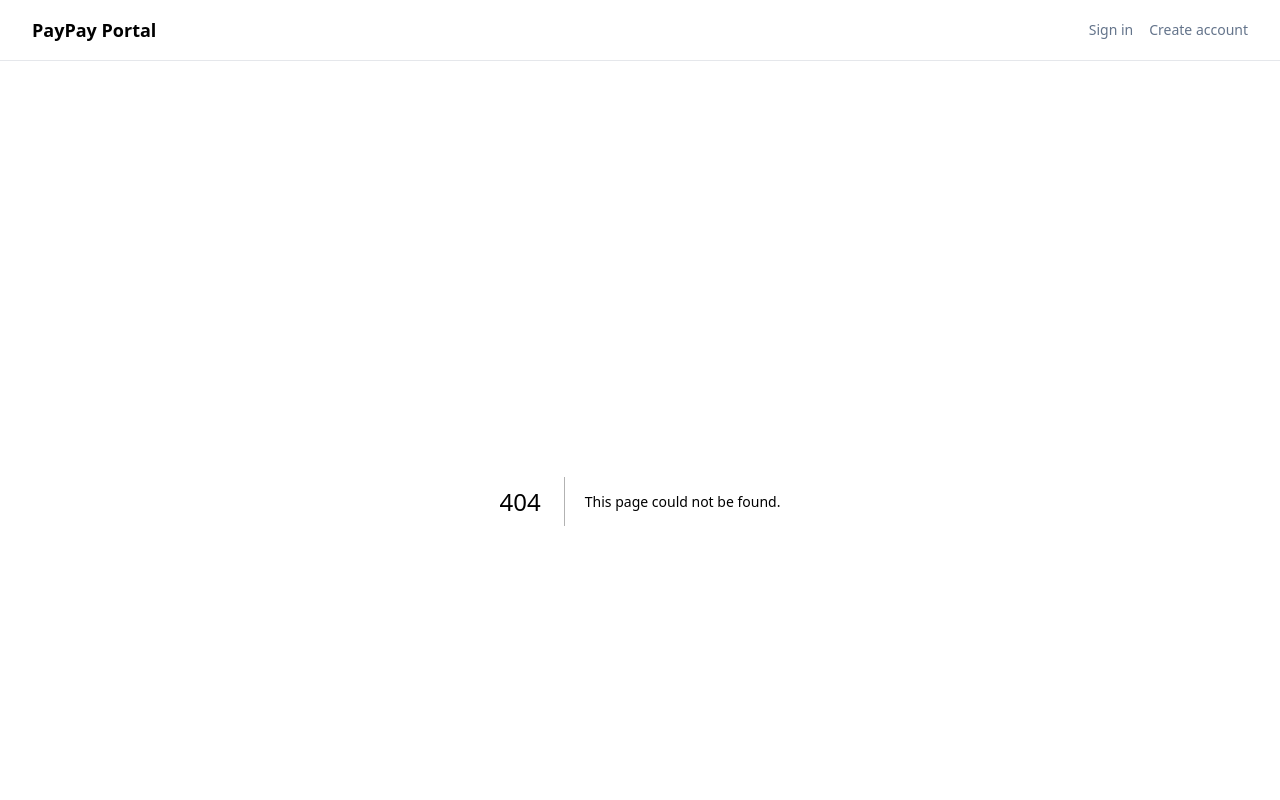
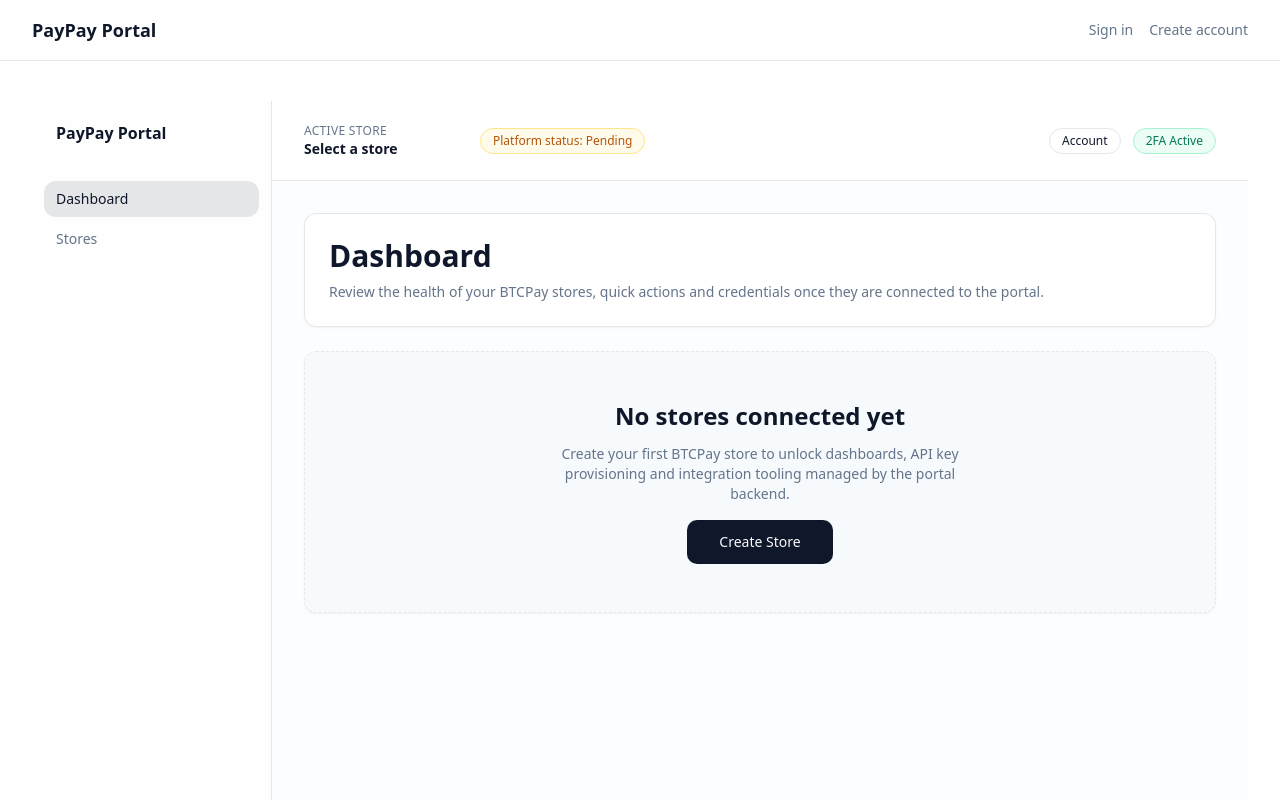
Before and after one commit to boog9/paypay, a Next.js app in the folder apps/frontend/: page /dashboard in a window 1280 px wide. Before the commit this address had no page. Shown: the top 800 px of the page. Built offline with nearby package versions, Linux system fonts and the light colour scheme; no server answers.

Commit message:
feat(frontend): scaffold dashboard shell

```diff
--- /dev/null
+++ b/apps/frontend/app/(app)/dashboard/page.tsx
@@ -0,0 +1,46 @@
+import type { Metadata } from "next";
+import Link from "next/link";
+import { Button } from "../../../components/ui/button";
+
+export const metadata: Metadata = {
+  title: "Dashboard"
+};
+
+export default async function DashboardPage() {
+  const stores: never[] = [];
+  const hasStores = stores.length > 0;
+
+  return (
+    <div className="flex flex-col gap-6">
+      <section className="rounded-xl border bg-card p-6 shadow-sm">
+        <header className="space-y-2">
+          <h1 className="text-3xl font-semibold text-foreground">Dashboard</h1>
+          <p className="text-sm text-muted-foreground">
+            Review the health of your BTCPay stores, quick actions and credentials once they are connected to the portal.
+          </p>
+        </header>
+      </section>
+
+      {hasStores ? (
+        <section className="grid gap-4 lg:grid-cols-2 xl:grid-cols-3">
+          <article className="rounded-xl border border-dashed bg-background/60 p-6 text-sm text-muted-foreground shadow-sm">
+            Dashboard widgets will appear here once store analytics is connected.
+          </article>
+        </section>
+      ) : (
+        <section className="flex flex-col items-center justify-center gap-4 rounded-xl border border-dashed bg-muted/40 p-12 text-center shadow-sm">
+          <div className="space-y-3">
+            <h2 className="text-2xl font-semibold text-foreground">No stores connected yet</h2>
+            <p className="mx-auto max-w-md text-sm text-muted-foreground">
+              Create your first BTCPay store to unlock dashboards, API key provisioning and integration tooling managed by the
+              portal backend.
+            </p>
+          </div>
+          <Button asChild size="lg">
+            <Link href="/tenants">Create Store</Link>
+          </Button>
+        </section>
+      )}
+    </div>
+  );
+}
--- /dev/null
+++ b/apps/frontend/app/(app)/layout.tsx
@@ -0,0 +1,6 @@
+import type { ReactNode } from "react";
+import { AppShell } from "../../components/shell/app-shell";
+
+export default function AppLayout({ children }: { children: ReactNode }) {
+  return <AppShell>{children}</AppShell>;
+}
--- /dev/null
+++ b/apps/frontend/components/shell/app-shell.tsx
@@ -0,0 +1,15 @@
+import type { ReactNode } from "react";
+import { ShellHeader } from "./header";
+import { ShellSidebar } from "./sidebar";
+
+export function AppShell({ children }: { children: ReactNode }) {
+  return (
+    <div className="grid min-h-screen w-full bg-muted/20 lg:grid-cols-[240px_1fr]">
+      <ShellSidebar />
+      <div className="flex flex-col">
+        <ShellHeader />
+        <main className="flex-1 overflow-y-auto p-6 lg:p-8">{children}</main>
+      </div>
+    </div>
+  );
+}
--- /dev/null
+++ b/apps/frontend/components/shell/header.tsx
@@ -0,0 +1,25 @@
+export function ShellHeader() {
+  return (
+    <header
+      role="banner"
+      aria-label="Dashboard header"
+      className="flex h-16 items-center justify-between border-b bg-background/80 px-6 backdrop-blur lg:h-20 lg:px-8"
+    >
+      <div className="flex items-center gap-4">
+        <div className="min-w-[160px]">
+          <p className="text-xs font-medium uppercase tracking-wide text-muted-foreground">Active store</p>
+          <p className="text-sm font-semibold text-foreground">Select a store</p>
+        </div>
+        <span className="rounded-full border border-amber-200 bg-amber-50 px-3 py-1 text-xs font-medium text-amber-700">
+          Platform status: Pending
+        </span>
+      </div>
+      <div className="flex items-center gap-3 text-xs font-medium text-muted-foreground">
+        <span className="rounded-full border bg-card px-3 py-1 text-foreground">Account</span>
+        <span className="rounded-full border border-emerald-200 bg-emerald-50 px-3 py-1 text-emerald-700">
+          2FA Active
+        </span>
+      </div>
+    </header>
+  );
+}
--- /dev/null
+++ b/apps/frontend/components/shell/sidebar-nav.tsx
@@ -0,0 +1,40 @@
+"use client";
+
+import Link from "next/link";
+import { usePathname } from "next/navigation";
+import { cn } from "../../lib/utils";
+
+type NavItem = {
+  label: string;
+  href: string;
+};
+
+type SidebarNavProps = {
+  items: readonly NavItem[];
+};
+
+export function SidebarNav({ items }: SidebarNavProps) {
+  const pathname = usePathname();
+
+  return (
+    <nav aria-label="Main navigation" className="flex flex-1 flex-col gap-1 px-3 py-4 text-sm">
+      {items.map((item) => {
+        const isActive = pathname === item.href;
+        return (
+          <Link
+            key={item.href}
+            href={item.href}
+            className={cn(
+              "rounded-lg px-3 py-2 text-left font-medium transition",
+              isActive
+                ? "bg-primary/10 text-primary"
+                : "text-muted-foreground hover:bg-muted/60 hover:text-foreground"
+            )}
+          >
+            {item.label}
+          </Link>
+        );
+      })}
+    </nav>
+  );
+}
--- /dev/null
+++ b/apps/frontend/components/shell/sidebar.tsx
@@ -0,0 +1,23 @@
+import Link from "next/link";
+import { SidebarNav } from "./sidebar-nav";
+
+const NAV_ITEMS = [
+  { label: "Dashboard", href: "/dashboard" },
+  { label: "Stores", href: "/tenants" }
+] as const;
+
+export function ShellSidebar() {
+  return (
+    <aside
+      className="flex flex-col border-b bg-card/70 lg:min-h-screen lg:border-b-0 lg:border-r"
+      aria-label="Sidebar"
+    >
+      <div className="flex h-16 items-center border-b px-6 text-base font-semibold text-foreground lg:border-b-0">
+        <Link href="/dashboard" className="transition hover:text-primary">
+          PayPay Portal
+        </Link>
+      </div>
+      <SidebarNav items={NAV_ITEMS} />
+    </aside>
+  );
+}
--- a/apps/frontend/tsconfig.json
+++ b/apps/frontend/tsconfig.json
@@ -18,7 +18,8 @@
     "jsx": "preserve",
     "incremental": true,
     "types": [
-      "node"
+      "node",
+      "vitest"
     ],
     "esModuleInterop": true,
     "plugins": [
--- /dev/null
+++ b/apps/frontend/vitest.setup.ts
@@ -0,0 +1 @@
+import "@testing-library/jest-dom/vitest";
```
Also changed, not shown: apps/frontend/package.json (+7 -2 lines), apps/frontend/vitest.config.ts (added, +16 -0 lines), 2 other files (tests, documents, lock files or other folders).
